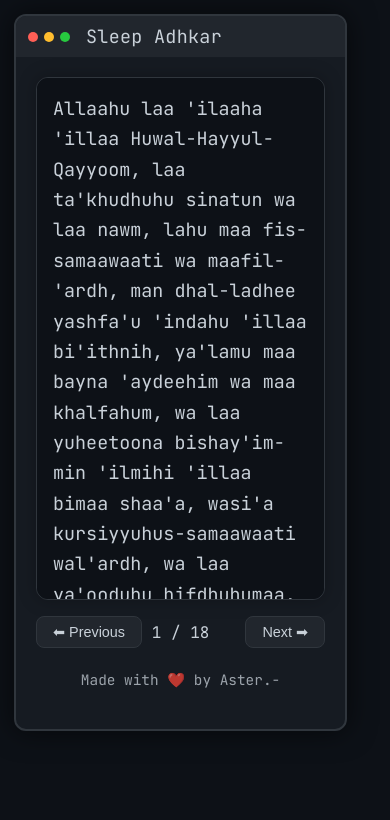
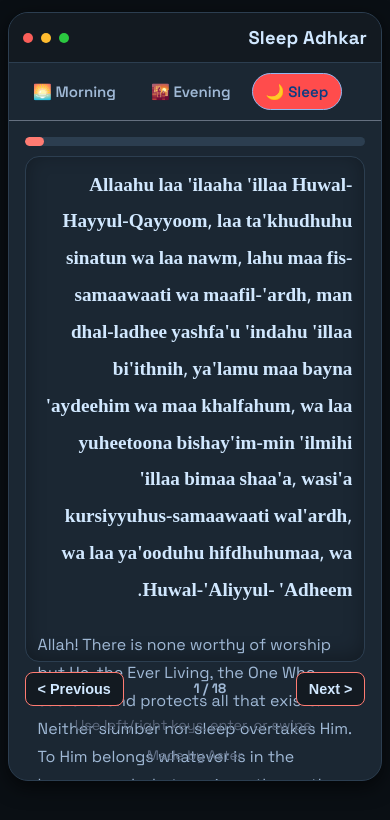
Before and after one commit to ahmedsiddiqua/adhkar, a React (Vite) app: page /night in a window 390 px wide. Shown: the top 820 px of the page. Built offline with nearby package versions, Linux system fonts and the light colour scheme.

Commit message:
update ui

```diff
--- a/src/components/AdhkarBox.jsx
+++ b/src/components/AdhkarBox.jsx
@@ -1,6 +1,6 @@
-export default function AdhkarBox({ arabic, translation, animate }) {
+export default function AdhkarBox({ arabic, translation, animate, onTouchStart, onTouchEnd }) {
   return (
-    <div className={`box ${animate}`} tabIndex={-1}>
+    <div className={`box ${animate}`} tabIndex={-1} onTouchStart={onTouchStart} onTouchEnd={onTouchEnd}>
       <div className="arabic">{arabic}</div>
       <div className="translation">{translation}</div>
     </div>
--- /dev/null
+++ b/src/components/AdhkarPage.jsx
@@ -0,0 +1,103 @@
+import { useEffect, useRef, useState } from "react";
+import TerminalLayout from "./TerminalLayout";
+import AdhkarBox from "./AdhkarBox";
+
+export default function AdhkarPage({ title, data }) {
+  const [index, setIndex] = useState(0);
+  const [animate, setAnimate] = useState("");
+  const [touchStartX, setTouchStartX] = useState(null);
+  const timeoutRef = useRef(null);
+
+  const moveTo = (direction) => {
+    const directionClass = direction === "next" ? "slide-left" : "slide-right";
+    setAnimate(directionClass);
+
+    timeoutRef.current = setTimeout(() => {
+      if (direction === "next") {
+        setIndex((i) => (i + 1) % data.length);
+      } else {
+        setIndex((i) => (i - 1 + data.length) % data.length);
+      }
+      setAnimate("");
+    }, 180);
+  };
+
+  useEffect(() => {
+    const onKeyDown = (event) => {
+      if (event.key === "ArrowRight" || event.key === "PageDown") {
+        event.preventDefault();
+        moveTo("next");
+      }
+      if (event.key === "ArrowLeft" || event.key === "PageUp") {
+        event.preventDefault();
+        moveTo("prev");
+      }
+      if (event.key === " " || event.key === "Enter") {
+        event.preventDefault();
+        moveTo("next");
+      }
+    };
+
+    window.addEventListener("keydown", onKeyDown);
+    return () => window.removeEventListener("keydown", onKeyDown);
+  }, []);
+
+  useEffect(() => {
+    return () => {
+      if (timeoutRef.current) {
+        clearTimeout(timeoutRef.current);
+      }
+    };
+  }, []);
+
+  const handleTouchStart = (event) => {
+    setTouchStartX(event.changedTouches[0]?.clientX ?? null);
+  };
+
+  const handleTouchEnd = (event) => {
+    if (touchStartX === null) return;
+    const touchEndX = event.changedTouches[0]?.clientX;
+    if (typeof touchEndX !== "number") return;
+
+    const deltaX = touchEndX - touchStartX;
+    const threshold = 36;
+
+    if (deltaX > threshold) moveTo("prev");
+    if (deltaX < -threshold) moveTo("next");
+
+    setTouchStartX(null);
+  };
+
+  const progress = ((index + 1) / data.length) * 100;
+
+  return (
+    <TerminalLayout title={title}>
+      <div className="progress-wrap" aria-hidden="true">
+        <div className="progress-bar" style={{ width: `${progress}%` }} />
+      </div>
+
+      <AdhkarBox
+        arabic={data[index].arabic}
+        translation={data[index].translation}
+        animate={animate}
+        onTouchStart={handleTouchStart}
+        onTouchEnd={handleTouchEnd}
+      />
+
+      <div className="controls">
+        <button className="prev-btn" type="button" onClick={() => moveTo("prev")} aria-label="Previous dhikr">
+          &lt; Previous
+        </button>
+        <span className="count" aria-live="polite">
+          {index + 1} / {data.length}
+        </span>
+        <button className="next-btn" type="button" onClick={() => moveTo("next")} aria-label="Next dhikr">
+          Next &gt;
+        </button>
+      </div>
+
+      <p className="desktop-hint">Use left/right keys, enter, or swipe.</p>
+      <p className="footer">Made by Aster</p>
+    </TerminalLayout>
+  );
+}
--- a/src/components/TerminalLayout.jsx
+++ b/src/components/TerminalLayout.jsx
@@ -1,14 +1,32 @@
+import { NavLink } from "react-router-dom";
+
 export default function TerminalLayout({ title, children }) {
   return (
+    <main className="terminal-shell">
       <div className="terminal">
-      <div className="terminal-header">
+        <header className="terminal-header">
+          <div className="dots" aria-hidden="true">
             <div className="dot red"></div>
             <div className="dot yellow"></div>
             <div className="dot green"></div>
-        <div className="title">{title}</div>
           </div>
+          <h1 className="title">{title}</h1>
+        </header>
+
+        <nav className="section-nav" aria-label="Adhkar sections">
+          <NavLink to="/morning" className={({ isActive }) => `section-link ${isActive ? "active" : ""}`}>
+            🌅 Morning
+          </NavLink>
+          <NavLink to="/evening" className={({ isActive }) => `section-link ${isActive ? "active" : ""}`}>
+            🌇 Evening
+          </NavLink>
+          <NavLink to="/night" className={({ isActive }) => `section-link ${isActive ? "active" : ""}`}>
+            🌙 Sleep
+          </NavLink>
+        </nav>
 
         <div className="terminal-body">{children}</div>
       </div>
+    </main>
   );
 }
--- a/src/index.css
+++ b/src/index.css
@@ -1,220 +1,315 @@
-/* Terminal Optimised Adhkar UI */
+@import url('https://fonts.googleapis.com/css2?family=Space+Grotesk:wght@400;500;600;700&family=Noto+Naskh+Arabic:wght@400;600&display=swap');
 
-@import url('https://fonts.googleapis.com/css2?family=JetBrains+Mono:wght@300;400;600&display=swap');
+:root {
+  --bg-1: #0a0f14; /* Deep dark blue for background */
+  --bg-2: #131a21; /* Slightly lighter dark blue */
+  --panel: #1b2733; /* Rich dark panel color */
+  --panel-border: #2c3e50; /* Subtle border for panels */
+  --text-main: #d1e8ff; /* Soft light blue for text */
+  --text-soft: #a0b9d6; /* Muted blue-gray for secondary text */
+  --accent: #ff7b72; /* Warm coral for accents */
+  --accent-soft: #ff4c4c; /* Slightly darker coral for hover states */
+  --shadow: 0 6px 20px rgba(0, 0, 0, 0.6); /* Richer shadow for depth */
+}
 
-/* Global Reset */
 * {
   margin: 0;
   padding: 0;
   box-sizing: border-box;
 }
 
-/* Background and Layout */
-body {
-  background: #0d1117;
-  color: #c9d1d9;
-  font-family: 'JetBrains Mono', monospace;
-  min-height: 100dvh;
-  display: flex;
-  justify-content: center;
-  padding: 14px;
-  -webkit-tap-highlight-color: transparent;
+html,
+body,
+#root {
+  min-height: 100%;
 }
 
-/* Terminal Container */
-.terminal {
-  width: 100%;
-  max-width: 750px;
-  background: #161b22;
-  border: 2px solid #30363d;
-  border-radius: 12px;
-  overflow: hidden;
-  box-shadow: 0 0 28px #0009;
-  display: flex;
-  flex-direction: column;
+body {
+  font-family: 'Space Grotesk', sans-serif;
+  color: var(--text-main);
+  min-height: 100dvh;
+  -webkit-tap-highlight-color: transparent;
+  background: var(--bg-1);
 }
 
-/* Header */
+.terminal-shell {
+  width: min(980px, 100% - 28px);
+  margin: 22px auto;
+  position: relative;
+}
+
+.terminal {
+  background: var(--panel);
+  border: 1px solid var(--panel-border);
+  border-radius: 20px;
+  overflow: hidden;
+  box-shadow: var(--shadow);
+  backdrop-filter: blur(12px);
+}
+
 .terminal-header {
-  background: #21262d;
-  padding: 8px 12px;
+  padding: 16px 18px;
   display: flex;
   align-items: center;
-  gap: 6px;
+  justify-content: space-between;
+  gap: 12px;
+  background: var(--bg-2);
+  border-bottom: 1px solid var(--panel-border);
+}
+
+.dots {
+  display: flex;
+  align-items: center;
+  gap: 8px;
 }
 
 .dot {
   width: 10px;
   height: 10px;
-  border-radius: 50%;
+  border-radius: 999px;
 }
 
-.red { background: #ff5f56; }
-.yellow { background: #ffbd2e; }
-.green { background: #27c93f; }
+.red {
+  background: #fa5e59;
+}
+
+.yellow {
+  background: #ffbc2f;
+}
+
+.green {
+  background: #2bc840;
+}
 
 .title {
-  margin-left: 10px;
-  font-size: 1.15em;
-  letter-spacing: 0.3px;
-  color: #c9d1d9;
+  font-size: clamp(1.15rem, 2.2vw, 1.45rem);
+  font-weight: 700;
+  letter-spacing: 0.01em;
 }
 
-/* Body */
-.terminal-body {
-  padding: 20px;
+.section-nav {
+  padding: 12px 14px;
   display: flex;
-  justify-content: flex-start;
-  flex-direction: column;
-  align-items: center;
-  min-height: 65vh;
+  gap: 10px;
+  border-bottom: 1px solid rgba(175, 186, 206, 0.5);
+  overflow-x: auto;
 }
 
-/* Adhkar Box */
+.section-link {
+  text-decoration: none;
+  color: var(--text-soft);
+  font-weight: 600;
+  font-size: 0.94rem;
+  border: 1px solid transparent;
+  border-radius: 999px;
+  padding: 8px 13px;
+  transition: all 180ms ease;
+  white-space: nowrap;
+}
+
+.section-link:hover {
+  border-color: var(--accent);
+  color: var(--text-main);
+  background: rgba(255, 255, 255, 0.1);
+}
+
+.section-link.active {
+  border-color: #92b6ef;
+  color: #0d3d81;
+  background: var(--accent-soft);
+}
+
+.terminal-body {
+  padding: clamp(12px, 4vw, 20px);
+  display: grid;
+  gap: 10px;
+}
+
+.progress-wrap {
+  width: 100%;
+  height: 9px;
+  border-radius: 999px;
+  background: #2c3e50;
+  overflow: hidden;
+}
+
+.progress-bar {
+  height: 100%;
+  border-radius: inherit;
+  background: var(--accent);
+  transition: width 200ms ease;
+}
+
 .box {
   width: 100%;
-  max-width: 620px;
-  padding: 22px;
-  background: #0d1117;
-  border: 1px solid #30363d;
-  border-radius: 12px;
-  color: #c9d1d9;
-
-  overflow-y: auto;
-  max-height: 60vh;
-
-  display: flex;
-  flex-direction: column;
-
-  box-shadow: 0 0 18px #0004;
-  transition: transform 350ms cubic-bezier(0.22, 0.61, 0.36, 1),
-              opacity 350ms ease;
+  background: var(--panel);
+  border: 1px solid var(--panel-border);
+  border-radius: 14px;
+  padding: clamp(12px, 3vw, 20px);
+  color: var(--text-main);
+  box-shadow: inset 0 -4px 20px rgba(0, 0, 0, 0.3);
+  transition: transform 260ms cubic-bezier(0.2, 0.7, 0.2, 1), opacity 260ms ease;
 }
 
-/* Slide Animations */
 .box.slide-left {
-  transform: translateX(-50px) scale(0.97);
+  transform: translateX(-34px);
   opacity: 0;
 }
 
 .box.slide-right {
-  transform: translateX(50px) scale(0.97);
+  transform: translateX(34px);
   opacity: 0;
 }
 
-/* Text Styles */
 .arabic {
-  font-weight: 400;
-  font-size: 1.2em;
-  line-height: 1.65;
-  margin-bottom: 16px;
+  font-family: 'Noto Naskh Arabic', serif;
+  font-weight: 600;
+  line-height: 1.92;
+  font-size: clamp(1.48rem, 2.8vw, 2rem);
+  direction: rtl;
+  text-align: right;
+}
+
+@media (max-width: 480px) {
+  .arabic {
+    font-size: clamp(1.2rem, 4vw, 1.6rem);
+  }
+  .translation {
+    font-size: clamp(0.9rem, 2.5vw, 1rem);
+  }
 }
 
 .translation {
-  margin-top: 14px;
-  font-size: 1em;
-  line-height: 1.45;
-  opacity: 0.85;
+  margin-top: 20px;
+  font-size: clamp(1rem, 1.95vw, 1.08rem);
+  line-height: 1.75;
+  color: var(--text-soft);
 }
 
-/* Controls */
 .controls {
-  width: 100%;
-  max-width: 620px;
-  margin-top: 16px;
-  display: grid;
-  grid-template-columns: 1fr auto 1fr;
-  grid-template-areas: "prev count next";
+  display: flex;
+  justify-content: space-between;
   align-items: center;
+  gap: 6px;
+  flex-wrap: wrap;
 }
 
 .controls button {
-  background: #21262d;
-  color: #c9d1d9;
-  border: 1px solid #30363d;
-  padding: 9px 20px;
+  appearance: none;
+  border: 1px solid var(--accent);
+  background: var(--bg-2);
+  color: var(--text-main);
+  font-weight: 700;
+  font-size: 0.9rem;
   border-radius: 8px;
+  padding: 8px 12px;
   cursor: pointer;
-  transition: background 200ms, transform 200ms, box-shadow 200ms;
+  transition: transform 100ms ease, box-shadow 140ms ease, background-color 140ms ease;
 }
 
-.controls .prev-btn {
-  grid-area: prev;
+.controls button:hover {
+  box-shadow: 0 4px 12px rgba(0, 0, 0, 0.4);
+  background: var(--bg-1);
+  color: var(--accent);
+}
+
+.controls button:active {
+  transform: translateY(1px);
+}
+
+.controls button:focus-visible,
+.section-link:focus-visible {
+  outline: 3px solid rgba(36, 113, 224, 0.35);
+  outline-offset: 2px;
+}
+
+.prev-btn {
   justify-self: start;
 }
 
-.controls span {
-  grid-area: count;
-}
-
-.controls .next-btn {
-  grid-area: next;
+.next-btn {
   justify-self: end;
 }
 
-.controls button:hover {
-  background: #161b22;
-  box-shadow: 0 0 10px #58a6ff80;
-}
-
-.controls button:active {
-  transform: scale(0.93);
-}
-
-/* Footer */
-.footer {
-  margin-top: 22px;
-  padding-bottom: 20px;
-  font-size: 0.9em;
-  opacity: 0.75;
-  text-align: center;
+.count {
+  font-size: 0.85rem;
+  font-weight: 700;
+  color: var(--text-soft);
 }
 
 .desktop-hint {
-  display: none;
-  margin-top: 12px;
-  font-size: 0.88em;
-  opacity: 0.78;
   text-align: center;
+  color: #5a667a;
+  font-size: 0.9rem;
 }
 
-/* Scrollbar Aesthetic */
+.footer {
+  text-align: center;
+  color: #66748b;
+  font-size: 0.86rem;
+  padding-top: 2px;
+}
+
 .box::-webkit-scrollbar {
   width: 8px;
 }
 
 .box::-webkit-scrollbar-thumb {
-  background: #30363d;
-  border-radius: 4px;
+  background: #bbcae2;
+  border-radius: 999px;
 }
 
 .box::-webkit-scrollbar-thumb:hover {
-  background: #21262d;
+  background: #9db3d5;
 }
 
-/* Mobile Scaling */
-@media (max-width: 768px) {
-  .terminal {
-    max-width: 92%;
+@media (max-width: 720px) {
+  .terminal-shell {
+    width: min(980px, 100% - 16px);
+    margin: 12px auto;
+  }
+
+  .terminal-header {
+    padding: 13px 14px;
+  }
+
+  .section-nav {
+    padding: 10px;
+    gap: 7px;
   }
 
   .box {
-    padding: 16px;
-    max-height: 62vh;
+    min-height: 50vh;
+    max-height: 60vh;
   }
 
-  .arabic {
-    font-size: 1.15em;
+  .controls {
+    grid-template-columns: 1fr 1fr;
+    grid-template-areas:
+      'prev next'
+      'count count';
   }
 
-  .controls button {
-    padding: 7px 16px;
-    font-size: 0.9em;
+  .prev-btn {
+    grid-area: prev;
+  }
+
+  .next-btn {
+    grid-area: next;
+  }
+
+  .count {
+    grid-area: count;
+    justify-self: center;
   }
 }
 
-@media (min-width: 992px) {
-  .desktop-hint {
-    display: block;
+@media (prefers-reduced-motion: reduce) {
+  *,
+  *::before,
+  *::after {
+    animation: none !important;
+    transition-duration: 0.01ms !important;
+    scroll-behavior: auto !important;
   }
 }
--- a/src/pages/Evening.jsx
+++ b/src/pages/Evening.jsx
@@ -1,46 +1,6 @@
-import { useState } from "react";
-import TerminalLayout from "../components/TerminalLayout";
-import AdhkarBox from "../components/AdhkarBox";
+import AdhkarPage from "../components/AdhkarPage";
 import data from "../data/evening.json";
 
 export default function Evening() {
-  const [index, setIndex] = useState(0);
-  const [animate, setAnimate] = useState("");
-
-  const next = () => {
-    setAnimate("slide-left");
-    setTimeout(() => {
-      setIndex((i) => (i + 1) % data.length);
-      setAnimate("");
-    }, 220);
-  };
-
-  const prev = () => {
-    setAnimate("slide-right");
-    setTimeout(() => {
-      setIndex((i) => (i - 1 + data.length) % data.length);
-      setAnimate("");
-    }, 220);
-  };
-
-  return (
-    <TerminalLayout title="Evening Adhkar">
-      <AdhkarBox
-        arabic={data[index].arabic}
-        translation={data[index].translation}
-        animate={animate}
-      />
-
-      <div className="controls">
-        <button className="next-btn" onClick={next}>Next ➡</button>
-        <span>{index + 1} / {data.length}</span>
-        <button className="prev-btn" onClick={prev}>⬅ Previous</button>
-      </div>
-
-      <div className="desktop-hint">
-        {index === 0 ? "Click Tab and then Enter to go to next" : "Click Enter to go to next"}
-      </div>
-      <div className="footer">Made with ❤️ by Aster.-</div>
-    </TerminalLayout>
-  );
+  return <AdhkarPage title="Evening Adhkar" data={data} />;
 }
--- a/src/pages/Morning.jsx
+++ b/src/pages/Morning.jsx
@@ -1,46 +1,6 @@
-import { useState } from "react";
-import TerminalLayout from "../components/TerminalLayout";
-import AdhkarBox from "../components/AdhkarBox";
+import AdhkarPage from "../components/AdhkarPage";
 import data from "../data/morning.json";
 
 export default function Morning() {
-  const [index, setIndex] = useState(0);
-  const [animate, setAnimate] = useState("");
-
-  const next = () => {
-    setAnimate("slide-left");
-    setTimeout(() => {
-      setIndex((i) => (i + 1) % data.length);
-      setAnimate("");
-    }, 220);
-  };
-
-  const prev = () => {
-    setAnimate("slide-right");
-    setTimeout(() => {
-      setIndex((i) => (i - 1 + data.length) % data.length);
-      setAnimate("");
-    }, 220);
-  };
-
-  return (
-    <TerminalLayout title="Morning Adhkar">
-      <AdhkarBox
-        arabic={data[index].arabic}
-        translation={data[index].translation}
-        animate={animate}
-      />
-
-      <div className="controls">
-        <button className="next-btn" onClick={next}>Next ➡</button>
-        <span>{index + 1} / {data.length}</span>
-        <button className="prev-btn" onClick={prev}>⬅ Previous</button>
-      </div>
-
-      <div className="desktop-hint">
-        {index === 0 ? "Click Tab and then Enter to go to next" : "Click Enter to go to next"}
-      </div>
-      <div className="footer">Made with ❤️ by Aster.-</div>
-    </TerminalLayout>
-  );
+  return <AdhkarPage title="Morning Adhkar" data={data} />;
 }
--- a/src/pages/Night.jsx
+++ b/src/pages/Night.jsx
@@ -1,46 +1,6 @@
-import { useState } from "react";
-import TerminalLayout from "../components/TerminalLayout";
-import AdhkarBox from "../components/AdhkarBox";
+import AdhkarPage from "../components/AdhkarPage";
 import data from "../data/night.json";
 
 export default function Night() {
-  const [index, setIndex] = useState(0);
-  const [animate, setAnimate] = useState("");
-
-  const next = () => {
-    setAnimate("slide-left");
-    setTimeout(() => {
-      setIndex((i) => (i + 1) % data.length);
-      setAnimate("");
-    }, 220);
-  };
-
-  const prev = () => {
-    setAnimate("slide-right");
-    setTimeout(() => {
-      setIndex((i) => (i - 1 + data.length) % data.length);
-      setAnimate("");
-    }, 220);
-  };
-
-  return (
-    <TerminalLayout title="Sleep Adhkar">
-      <AdhkarBox
-        arabic={data[index].arabic}
-        translation={data[index].translation}
-        animate={animate}
-      />
-
-      <div className="controls">
-        <button className="next-btn" onClick={next}>Next ➡</button>
-        <span>{index + 1} / {data.length}</span>
-        <button className="prev-btn" onClick={prev}>⬅ Previous</button>
-      </div>
-
-      <div className="desktop-hint">
-        {index === 0 ? "Click Tab and then Enter to go to next" : "Click Enter to go to next"}
-      </div>
-      <div className="footer">Made with ❤️ by Aster.-</div>
-    </TerminalLayout>
-  );
+  return <AdhkarPage title="Sleep Adhkar" data={data} />;
 }
```
Also changed, not shown: src/App.jsx (+9 -18 lines). Lines whose indentation alone changed are shown as unchanged.
